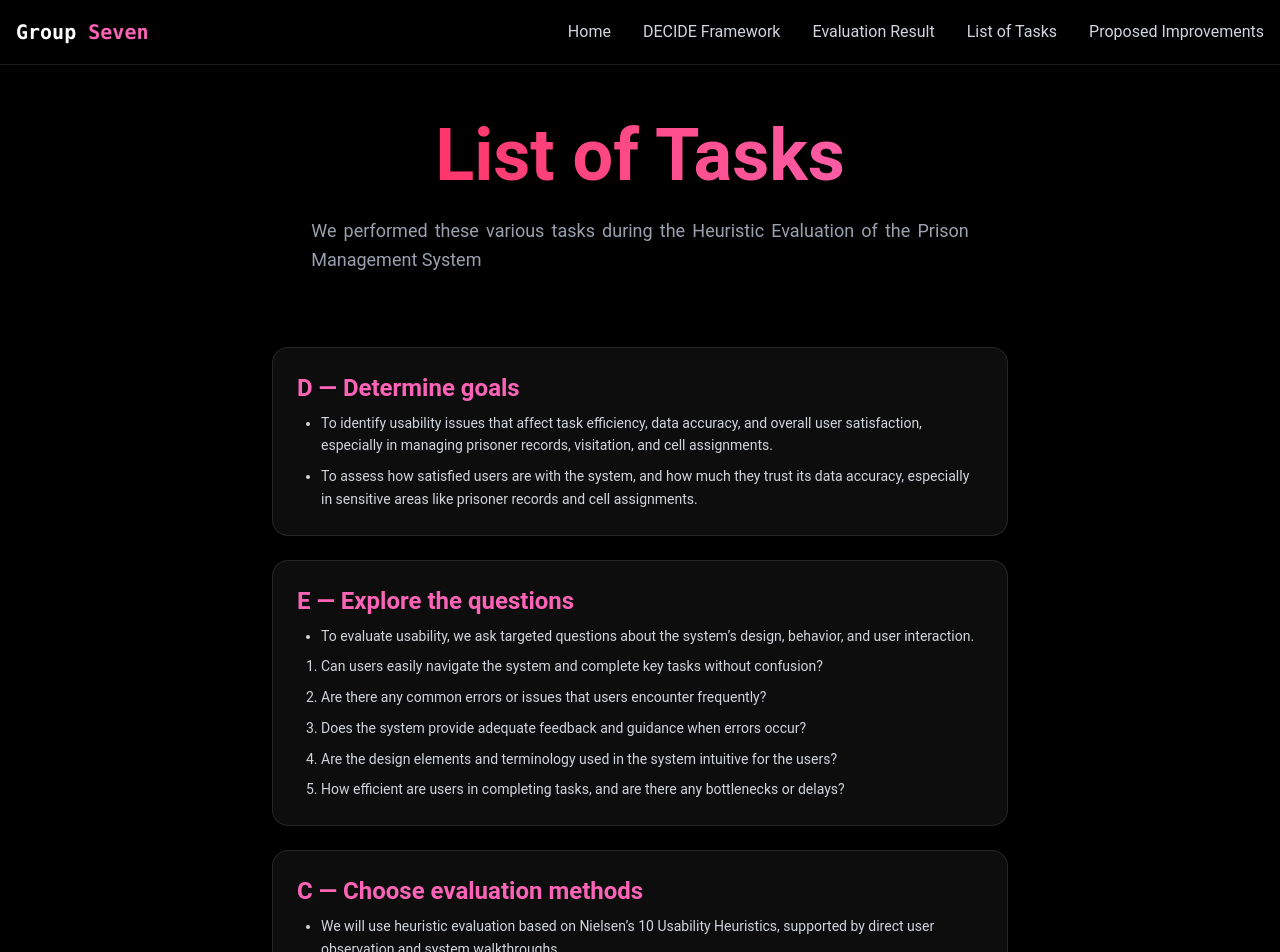
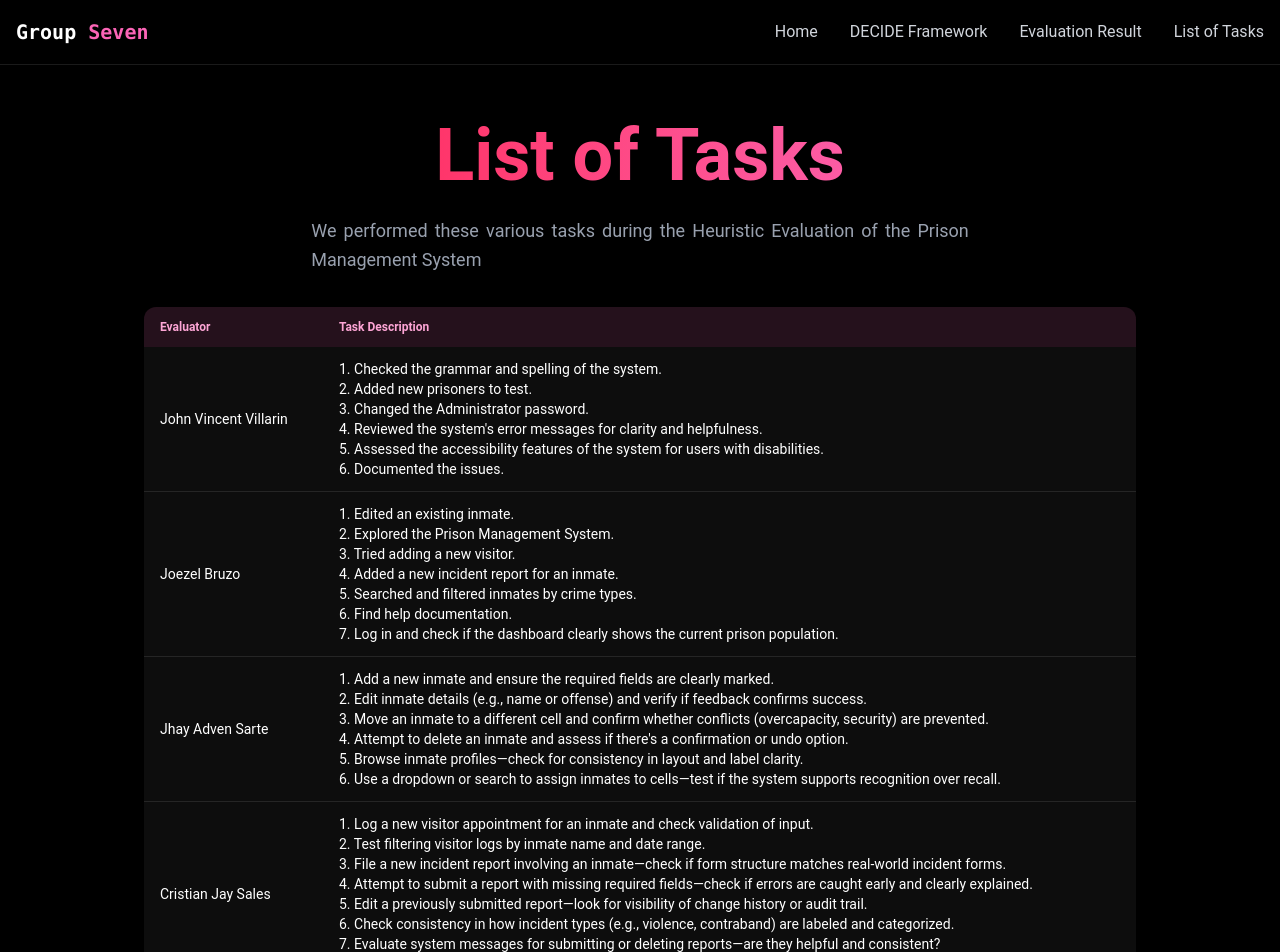
Before and after one commit to Barneycle/talaan, a React (Vite) app: page /hci2-evaluation/tasks in a window 1280 px wide. Shown: the top 952 px of the page. Built offline with nearby package versions, Linux system fonts and the light colour scheme.

Commit message:
added Tasks page and edited Evaluation page.

```diff
--- a/src/components/Navbar.jsx
+++ b/src/components/Navbar.jsx
@@ -39,8 +39,6 @@ export const Navbar = ({ menuOpen, setMenuOpen }) => {
 
           <Link to="/tasks" className="text-gray-300 hover:text-white transition-colors">List of Tasks</Link>
 
-          <Link to="/improvements" className="text-gray-300 hover:text-white transition-colors">Proposed Improvements</Link>
-
           </div>
 
         </div>
--- a/src/components/sections/Evaluation.jsx
+++ b/src/components/sections/Evaluation.jsx
@@ -45,6 +45,7 @@ export const Evaluation = () => {
 
       heuristic: "2. Match Between System and the Real World",
       issue: ["Typographical error: 'Vistor' and 'Adminstrator' instead of 'Visitor' and 'Administrator' in the sidebar and front page. Undermines credibility.",
+              "Users should be able to generate a daily report showing inmate movements (transfers, releases).",
 
       ],
       recommendation: ["Correct the spelling and conduct proofreading for other possible typos in the UI.",
@@ -61,6 +62,8 @@ export const Evaluation = () => {
 
       ],
       recommendation: ["Add a confirmation dialog (e.g., “Are you sure you want to save changes?”) before committing updates or new entries, to give users a chance to review their action. Add clearly visible cancel/back buttons and confirmation before leaving forms.",
+                        "Implement Undo/Redo functionality or at least allow users to review changes before submission.",
+                        "Add an option to change language/s.",
 
                       ],
       images: [control],
@@ -89,6 +92,7 @@ export const Evaluation = () => {
       ],
       recommendation: ["Separate error messages for username and password input validation.",
                        "Implement validation rules that prevent a prisoner from being assigned to a cell block that doesn’t match their sex (e.g., if 'Sex: Male' is selected, only male cell blocks should be available for selection). Display error messages or warnings when such mismatches occur, prompting the user to correct the selection. Lock cell block options based on the selected sex of the prisoner, so only the appropriate choices are available. Add a duplicate-check mechanism when entering a prisoner name. If a matching name already exists, show a clear warning such as: “A prisoner with this name already exists. Please confirm if this is a new entry or check existing records.” Allow users to proceed only after acknowledging the warning, or suggest linking to the existing prisoner record if applicable.",
+                        "Add a warning message that alerts users when they try to enter duplicate data, such as: 'This inmate already exists in the system. Do you want to continue?'",
                       ],
       images: [error1, error2],
 
@@ -99,6 +103,7 @@ export const Evaluation = () => {
       heuristic: "6. Recognition Rather than Recall",
       issue: ["Labels and field names are generally visible. No need to memorize previous data.",
               "The system does not automatically calculate the sentence end date after the user enters the sentence length. Instead, the user has to manually input both the start and end dates, which requires them to recall and enter the correct information. This increases the cognitive load on users and can lead to mistakes, such as entering inconsistent or incorrect dates.",
+              "Ensure all input fields have clear and visible labels so users can easily understand what information is required, reducing confusion and preventing data entry errors.",
 
             ],
       recommendation: ["Continue making labels clear and consistent. Consider tooltips for new users.",
@@ -118,7 +123,7 @@ export const Evaluation = () => {
 
             ],
       recommendation: ["Add accelerators (e.g., Ctrl+S), templates, and allow dashboard module rearrangement.",
-                        "Implement an auto-generation feature for the prisoner code, where the system generates the code based on a sequential or logical pattern. Provide the option to save common entries as templates (e.g., common cell blocks or sentence details), allowing users to quickly apply them to new records. Introduce shortcuts or an advanced mode for expert users, enabling them to complete repetitive tasks more efficiently."
+                        "Implement an auto-generation feature for the prisoner code, where the system generates the code based on a sequential or logical pattern. Provide the option to save common entries as templates (e.g., common cell blocks or sentence details), allowing users to quickly apply them to new records. Introduce shortcuts or an advanced mode for expert users, enabling them to complete repetitive tasks more efficiently.",
 
                       ],
       images: [flexi1, flexi2],
@@ -130,7 +135,9 @@ export const Evaluation = () => {
       heuristic: "8. Aesthetic and Minimalist Design",
       issue: ["The system's design adheres to minimalist principles, showing only relevant information and tools needed to perform the current task. The interface avoids unnecessary elements and keeps the focus on the essential features for the user. Buttons, icons, and text fields are appropriately spaced and organized, allowing the user to quickly understand and navigate the system.",
       ],
-      recommendation: ["None needed. The system already adheres to minimalist design principles, providing a visually clean interface that helps users focus on important tasks without distractions.",
+      recommendation: ["The design can be updated. A modern and sleek look could do wonders. Make the sidebar hidden when the home page or the dashboard is selected, also add a navbar. A toggleable navbar depending on screen size and platform.",
+                        "Font style can be changed as well into a more sleek and modern look but with a bit of elegance like Roboto or Lato.",
+
                       ],
       images: [],
 
@@ -144,6 +151,7 @@ export const Evaluation = () => {
       recommendation: ["Separate the error message to indicate which part of the login credentials is incorrect. For example: If the username is incorrect: 'The username you entered does not exist. Please check and try again.' If the password is incorrect: 'The password you entered is incorrect. Please try again or reset your password.' ",
                         "After a failed login attempt, the system should clear the password field so the user can try entering the correct password without manually deleting the previous entry.",
                         "For users who are unsure whether the username or password is correct, the system should offer a password recovery link or username reminder option that users can easily access. The system should not show a generic error such as 'Incorrect username or password' as it doesn't help users resolve the issue efficiently.",
+                        "Help users fix mistakes easily by showing suggestions or automatically correcting small errors when possible.",
                       ],
       images: [hurd1],
 
@@ -160,6 +168,7 @@ export const Evaluation = () => {
                         "Add a search bar within the help section, so users can quickly find answers to specific questions (e.g., 'how to add a visitor', 'how to assign a cell block'). This can help users save time by quickly locating the relevant documentation. ",
                         "Include a contact support option within the system (e.g., an email address or live chat feature) that users can reach out to if they encounter issues not covered in the help documentation. ",
                         "When an error occurs (e.g., an invalid prisoner name or missing information), the system should offer a link to relevant help topics that explain how to fix the error. For example, if a user attempts to assign a prisoner to the wrong cell block, the error message could include: 'For more information, refer to the Assigning Prisoners to Cell Blocks section of the help documentation.'",
+                        "There should be an option to archive current and old inmate records. Not just inmates but guards and all other staffs as well.",
                       ],
       images: [],
 
@@ -206,11 +215,9 @@ export const Evaluation = () => {
 
       </div>
 
-      <div className="w-[80%] mx-auto h-[0.5px] bg-gradient-to-r from-rose-500 to-pink-400 my-8 rounded-full" />
-
       <div className="overflow-x-auto w-[80%] px-4">
 
-        <table className="min-w-full border border-white/10 text-sm text-white bg-white/5 backdrop-blur-md rounded-xl overflow-hidden">
+<table className="min-w-full text-sm text-white bg-white/5 backdrop-blur-md rounded-xl overflow-hidden">
 
           <thead className="bg-pink-500/10 text-pink-300 uppercase text-xs">
 
@@ -235,7 +242,7 @@ export const Evaluation = () => {
 
                   <td colSpan="4" className="px-4 py-3">
 
-                    <h3 className="text-lg font-semibold text-pink-300 mb-2">Heuristic Evaluation Workbook: </h3>
+                    <h3 className="text-2xl font-semibold text-pink-300 mb-2">Heuristic Evaluation Workbook: </h3>
 
                     <div className="flex flex-wrap gap-4">
 
@@ -243,7 +250,7 @@ export const Evaluation = () => {
 
                         <div key={pdfIdx} className="flex items-center gap-2">
 
-                          <span className="text-pink-300 cursor-pointer hover:underline" onClick={() => setSelectedPDF(pdf.path)} >
+                          <span className="text-pink-300 cursor-pointer hover:underline text-lg p-5" onClick={() => setSelectedPDF(pdf.path)} >
 
                             {pdf.name}
 
--- a/src/components/sections/Tasks.jsx
+++ b/src/components/sections/Tasks.jsx
@@ -1,8 +1,73 @@
 export const Tasks = () => {
+
+    const evaluatorsWithTasks = [
+        {
+          name: "John Vincent Villarin",
+          tasks: [
+            "Checked the grammar and spelling of the system.",
+            "Added new prisoners to test.",
+            "Changed the Administrator password.",
+            "Reviewed the system's error messages for clarity and helpfulness.",
+            "Assessed the accessibility features of the system for users with disabilities.",
+            "Documented the issues."
+          ],
+        },
+        {
+          name: "Joezel Bruzo",
+          tasks: [
+            "Edited an existing inmate.",
+            "Explored the Prison Management System.",
+            "Tried adding a new visitor.",
+            "Added a new incident report for an inmate.",
+            "Searched and filtered inmates by crime types.",
+            "Find help documentation.",
+            "Log in and check if the dashboard clearly shows the current prison population.",
+          ],
+        },
+        {
+          name: "Jhay Adven Sarte",
+          tasks: [
+            "Add a new inmate and ensure the required fields are clearly marked.",
+            "Edit inmate details (e.g., name or offense) and verify if feedback confirms success.",
+            "Move an inmate to a different cell and confirm whether conflicts (overcapacity, security) are prevented.",
+            "Attempt to delete an inmate and assess if there's a confirmation or undo option.",
+            "Browse inmate profiles—check for consistency in layout and label clarity.",
+            "Use a dropdown or search to assign inmates to cells—test if the system supports recognition over recall.",
+          ],
+        },
+        {
+          name: "Cristian Jay Sales",
+          tasks: [
+            "Log a new visitor appointment for an inmate and check validation of input.",
+            "Test filtering visitor logs by inmate name and date range.",
+            "File a new incident report involving an inmate—check if form structure matches real-world incident forms.",
+            "Attempt to submit a report with missing required fields—check if errors are caught early and clearly explained.",
+            "Edit a previously submitted report—look for visibility of change history or audit trail.",
+            "Check consistency in how incident types (e.g., violence, contraband) are labeled and categorized.",
+            "Evaluate system messages for submitting or deleting reports—are they helpful and consistent?",
+            "Look for help documentation or tooltips in the incident module.",
+          ],
+        },
+        {
+          name: "Alec Campana",
+          tasks: [
+            "Check if inmate profile updates reflect immediately in the dashboard.",
+            "Tried adding a new visitor.",
+            "Evaluate the use of icons and labels in the visitor section (e.g., “Add,” “Edit,” “Delete”) for consistency.",
+            "Tested the system's functionality.",
+            "Evaluated the effectiveness of the system's notifications.",
+            "Checked if there is an automatic calculation for the duration of the sentence.",
+            "Evaluated the UI/UX design.",
+            "Recommended solutions for each issue.",
+            "Tried adding a male prisoner to a female cell/block.",
+          ],
+        },
+      ];
+
 
     return (
 
-      <section id="Decide" className="min-h-screen flex flex-col items-center justify-start relative pt-30 pb-10">
+      <section id="Tasks" className="min-h-screen flex flex-col items-center justify-start relative pt-30 pb-10">
 
         <div className="text-center z-10 px-4">
 
@@ -12,108 +77,62 @@ export const Tasks = () => {
 
           </h1>
 
-            <p className="text-gray-400 text-lg mb-8 max-w-prose mx-auto text-justify leading-relaxed">
+          <p className="text-gray-400 text-lg mb-8 max-w-prose mx-auto text-justify leading-relaxed">
 
-                We performed these various tasks during the Heuristic Evaluation of the Prison Management System
+            We performed these various tasks during the Heuristic Evaluation of the Prison Management System
 
-            </p>
+          </p>
 
         </div>
 
-        <div className="flex flex-col gap-6 px-4 max-w-3xl w-full mt-10">
+        <div className="overflow-x-auto w-[80%] px-4">
 
-          {[
+          <table className="min-w-full text-sm text-white bg-white/5 backdrop-blur-md rounded-xl overflow-hidden">
 
-            { title: "D", label: "Determine goals", desc: [
+            <thead className="bg-pink-500/10 text-pink-300 text-xs">
 
-                "To identify usability issues that affect task efficiency, data accuracy, and overall user satisfaction, especially in managing prisoner records, visitation, and cell assignments.",
-                "To assess how satisfied users are with the system, and how much they trust its data accuracy, especially in sensitive areas like prisoner records and cell assignments."
+              <tr>
 
-            ] },
+                <th className="px-4 py-3 text-left">Evaluator</th>
+                <th className="px-4 py-3 text-left">Task Description</th>
 
-            { title: "E", label: "Explore the questions", desc: [
+              </tr>
 
-                "To evaluate usability, we ask targeted questions about the system’s design, behavior, and user interaction.",
-                "Can users easily navigate the system and complete key tasks without confusion?",
-                "Are there any common errors or issues that users encounter frequently?",
-                "Does the system provide adequate feedback and guidance when errors occur?",
-                "Are the design elements and terminology used in the system intuitive for the users?",
-                "How efficient are users in completing tasks, and are there any bottlenecks or delays?"
+            </thead>
 
-            ] },
+            <tbody className="divide-y divide-white/10">
 
-            { title: "C", label: "Choose evaluation methods", desc: [
+              {evaluatorsWithTasks.map((evaluator) => (
 
-                "We will use heuristic evaluation based on Nielsen’s 10 Usability Heuristics, supported by direct user observation and system walkthroughs."
+                <tr key={evaluator.name}>
 
-            ] },
+                  <td className="px-4 py-3">{evaluator.name}</td>
+                  <td className="px-4 py-3">
 
-            { title: "I", label: "Identify practical issues", desc: [
+                    {evaluator.tasks.map((task, index) => (
 
-                "Evaluation will be conducted using a staging version of the system. Time is limited to one month and one week. Test participants will consist of us, the students, acting as evaluators. No changes will be deployed to live data."
+                      <div key={index}>
 
-            ] },
+                        {`${index + 1}. ${task}`}
 
-            { title: "D", label: "Decide how to deal with ethical issues", desc: [
-
-                "Since the evaluation will be conducted by student evaluators on a staging version of the system, no real user data will be involved. All testing will be done in a controlled environment with mock data. Participants (students) are aware of their roles, and no sensitive or private information will be collected or shared. All activities follow ethical guidelines set by the course/project."
-
-            ] },
-
-            { title: "E", label: "Evaluate, analyze, interpret, and present data", desc: [
-
-                "For Evaluation, we used the Nielsen 10 Usability Heuristics Workbook. A summary report will be created highlighting key usability issues and recommended improvements, supported with screenshots and descriptions for clarity."
-
-            ] },
-
-        ].map((step, index) => (
-
-            <div key={index} className="bg-white/5 backdrop-blur p-6 rounded-2xl border border-white/10 shadow-md text-white">
-
-                <h2 className="text-2xl font-bold text-pink-400">{step.title} — {step.label}</h2>
-
-                {step.label === "Explore the questions" ? (
-
-                <div className="mt-2 text-gray-300 text-sm leading-relaxed space-y-2 pl-6">
-
-                    <ul className="list-disc">
-
-                    <li>{step.desc[0]}</li>
-
-                    </ul>
-
-                    <ol className="list-decimal space-y-2">
-
-                    {step.desc.slice(1).map((item, idx) => (
-
-                        <li key={idx}>{item}</li>
+                      </div>
 
                     ))}
 
-                    </ol>
+                  </td>
 
-                </div>
+                </tr>
 
-                ) : (
+              ))}
 
-                <ul className="mt-2 text-gray-300 text-sm leading-relaxed list-disc pl-6 space-y-2">
+            </tbody>
 
-                    {step.desc.map((item, idx) => (
-
-                    <li key={idx}>{item}</li>
-
-                    ))}
-
-                </ul>
-
-                )}
-
-            </div>
-
-            ))}
+          </table>
 
         </div>
 
       </section>
+
     );
+
   };
```
Also changed, not shown: src/components/sections/Improvements.jsx (deleted), 1 other file (tests, documents, lock files or other folders). Lines whose indentation alone changed are shown as unchanged.
